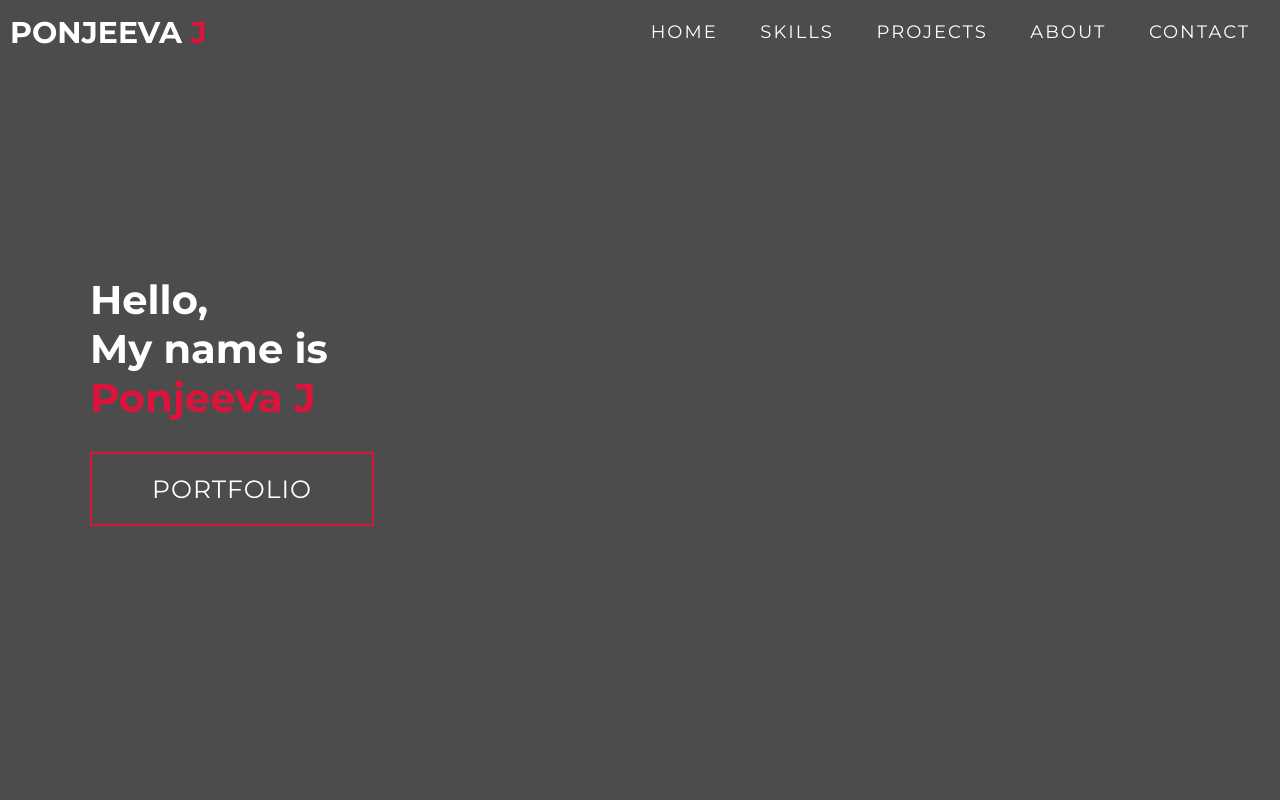
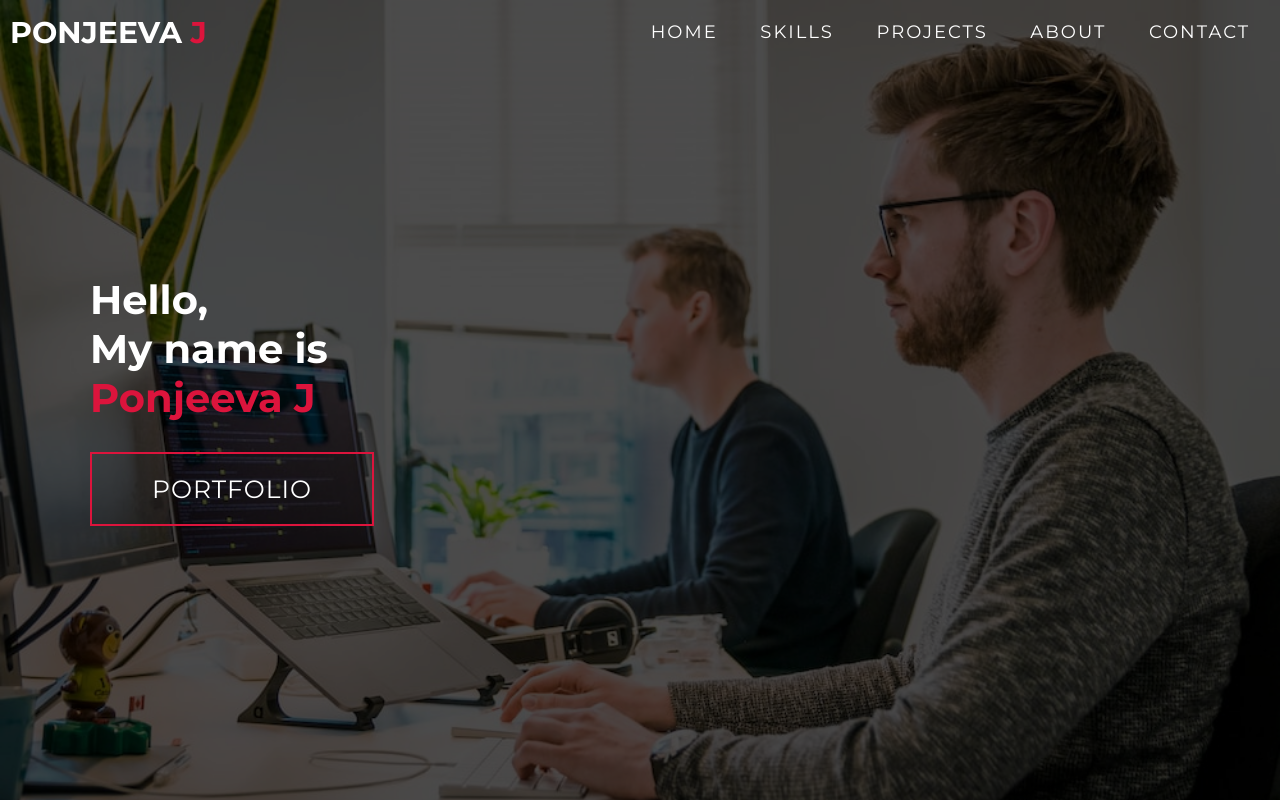
Before and after one commit to ponjeevaJ/ponjeevaport, a plain HTML site: page index.html in a window 1280 px wide. Shown: the top 800 px of the page. Drawn offline with Linux system fonts and the light colour scheme; the site is published under a folder, as on GitHub Pages, so addresses that start at the root find nothing.

Commit message:
Update style.css

```diff
--- a/style.css
+++ b/style.css
@@ -198,7 +198,7 @@ p{
     /*end of header section*/
     /*hero section*/
 #hero{
-    background-image: url(/photo-1551434678-e076c223a692.jpeg);
+    background-image: url(photo-1551434678-e076c223a692.jpeg);
     background-size: cover;
     background-position: top center;
     position: relative;
```
